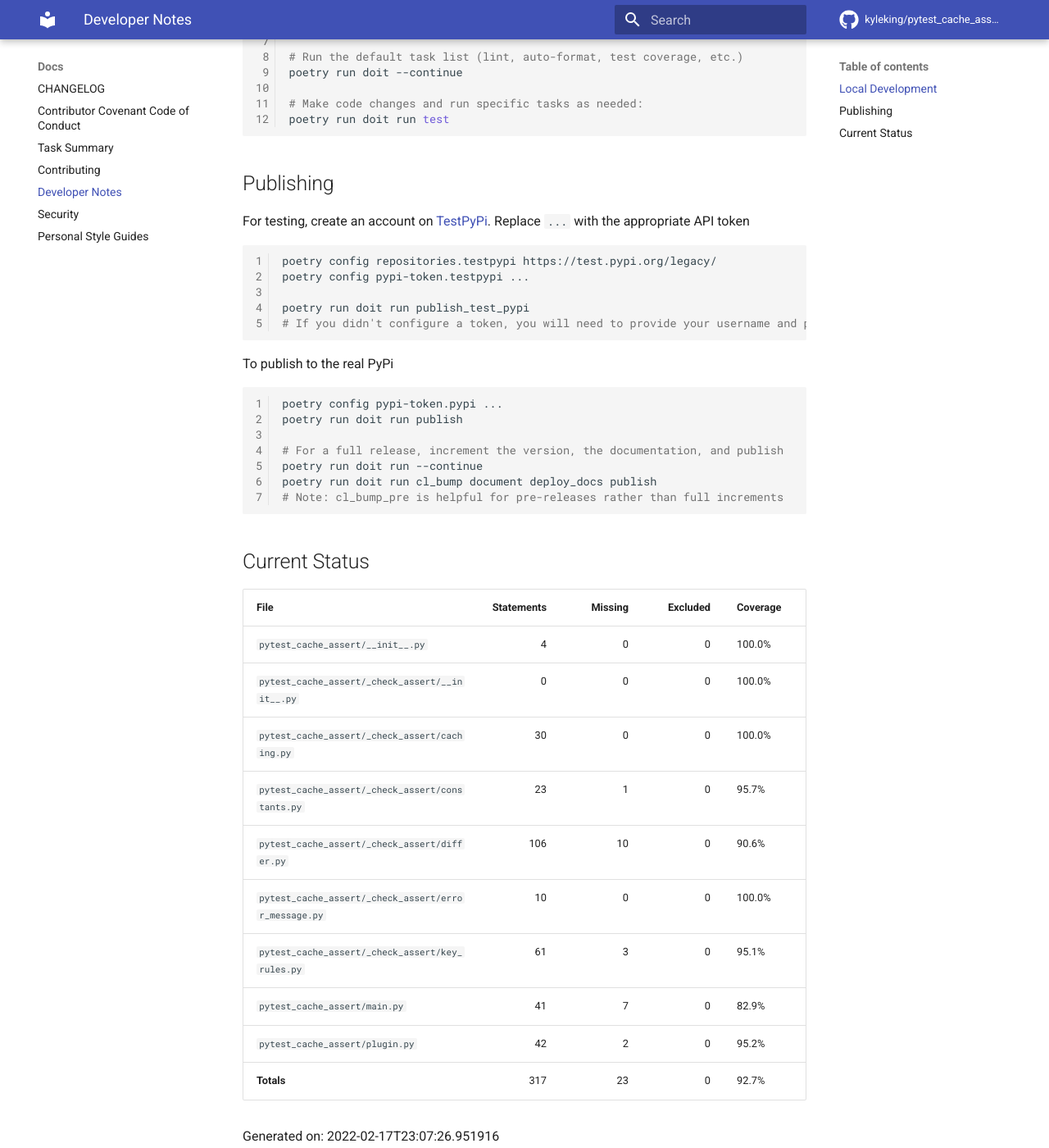
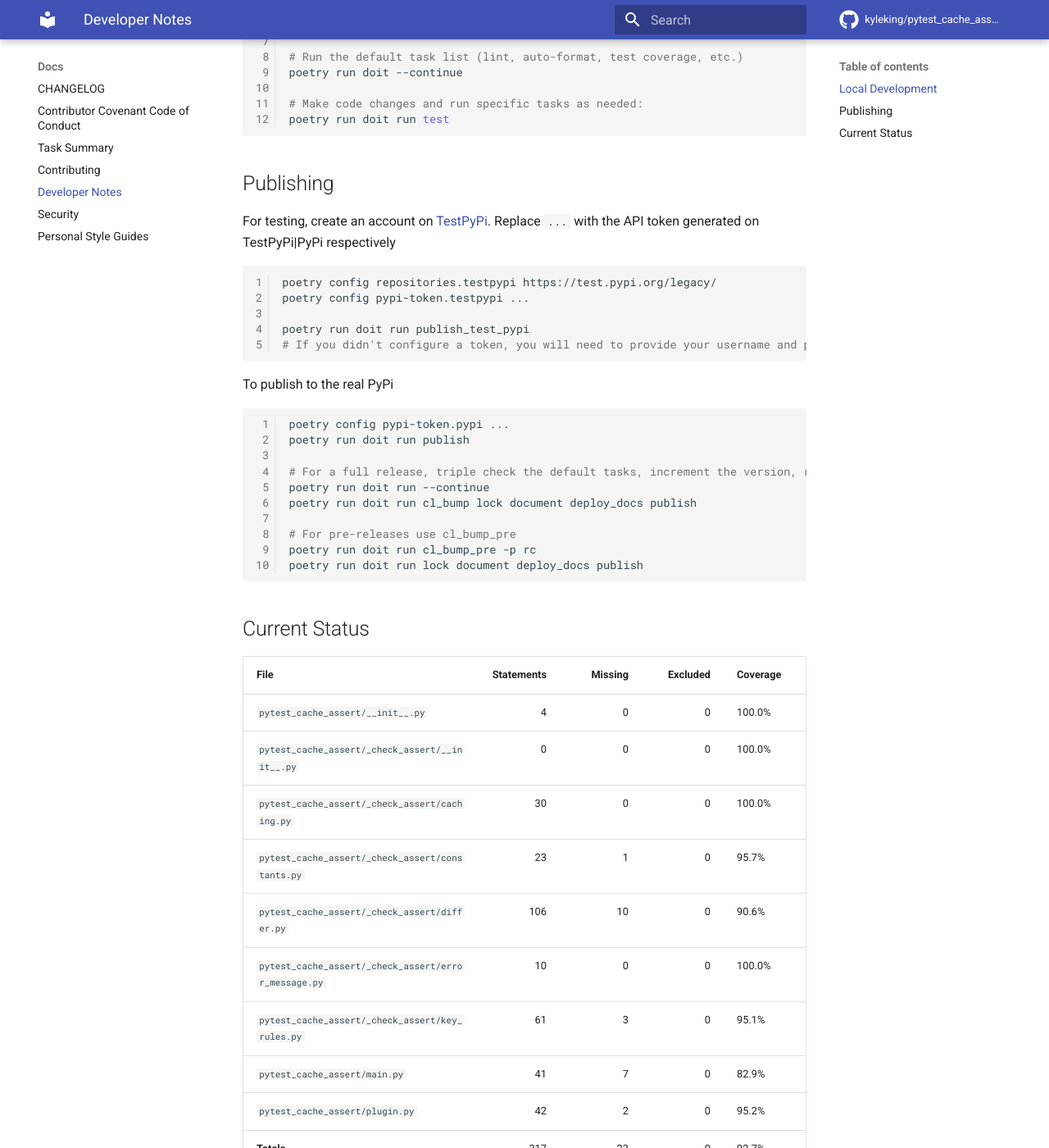
Before and after one commit to KyleKing/pytest_cache_assert, an MkDocs documentation site: the page built from docs/docs/DEVELOPER_GUIDE.md, in a window 1280 px wide and 1400 px high, scrolled down 362 px. Shown: the whole window at 82% size. Built offline with MkDocs 1.6.1 and Material for MkDocs 9.7.7, drawn with Linux system fonts in a browser that asks for light colours; comment, search, counter and statistics services are not loaded; some of the changed text lies outside the part shown.

````diff
--- a/.copier-answers.yml
+++ b/.copier-answers.yml
@@ -1,7 +1,7 @@
 # yamllint disable-file
 # Answer file maintained by Copier for: https://github.com/KyleKing/calcipy_template
 # Check into version control. Edit by re-running copier and changing responses to the questions
-_commit: 0.2.3
+_commit: 0.3.3
 _src_path: gh:KyleKing/calcipy_template
 author_email: dev.act.kyle@gmail.com
 author_name: Kyle King
--- /dev/null
+++ b/.sourcery.yaml
@@ -0,0 +1,4 @@
+---
+# See: https://docs.sourcery.ai/Configuration/
+refactor:
+  python_version: '3.7'
--- a/appveyor.yml
+++ b/appveyor.yml
@@ -88,7 +88,7 @@ on_failure:
   - echo "On Error..."
 
 on_finish:
-  - cmd: ECHO "Build Finish"
+  - echo "Build Finish"
 
 artifacts:
   - path: releases/site.zip
--- a/docs/docs/DEVELOPER_GUIDE.md
+++ b/docs/docs/DEVELOPER_GUIDE.md
@@ -19,7 +19,7 @@ poetry run doit run test
 
 ## Publishing
 
-For testing, create an account on [TestPyPi](https://test.pypi.org/legacy/). Replace `...` with the appropriate API token
+For testing, create an account on [TestPyPi](https://test.pypi.org/legacy/). Replace `...` with the API token generated on TestPyPi|PyPi respectively
 
 ```sh
 poetry config repositories.testpypi https://test.pypi.org/legacy/
@@ -35,10 +35,13 @@ To publish to the real PyPi
 poetry config pypi-token.pypi ...
 poetry run doit run publish
 
-# For a full release, increment the version, the documentation, and publish
+# For a full release, triple check the default tasks, increment the version, rebuild documentation, and publish!
 poetry run doit run --continue
-poetry run doit run cl_bump document deploy_docs publish
-# Note: cl_bump_pre is helpful for pre-releases rather than full increments
+poetry run doit run cl_bump lock document deploy_docs publish
+
+# For pre-releases use cl_bump_pre
+poetry run doit run cl_bump_pre -p rc
+poetry run doit run lock document deploy_docs publish
 ```
 
 ## Current Status
@@ -57,5 +60,5 @@ poetry run doit run cl_bump document deploy_docs publish
 | `pytest_cache_assert/plugin.py`                      |           42 |         2 |          0 | 95.2%      |
 | **Totals**                                           |          317 |        23 |          0 | 92.7%      |
 
-Generated on: 2022-02-17T23:07:26.951916
+Generated on: 2022-02-18T11:01:40.501847
 <!-- {cte} -->
--- a/pyproject.toml
+++ b/pyproject.toml
@@ -68,7 +68,7 @@ pendulum = ">=2.1.2"
 pytest = ">=5"
 
 [tool.poetry.dev-dependencies]
-calcipy = { version = ">=0.10.0", extras = [
+calcipy = { version = ">=0.11.0", extras = [
     "dev",
     "lint",
     "test",
````
Also changed, not shown: .pre-commit-config.yaml (+6 -2 lines), requirements.txt (+86 -65 lines), 3 other files.
